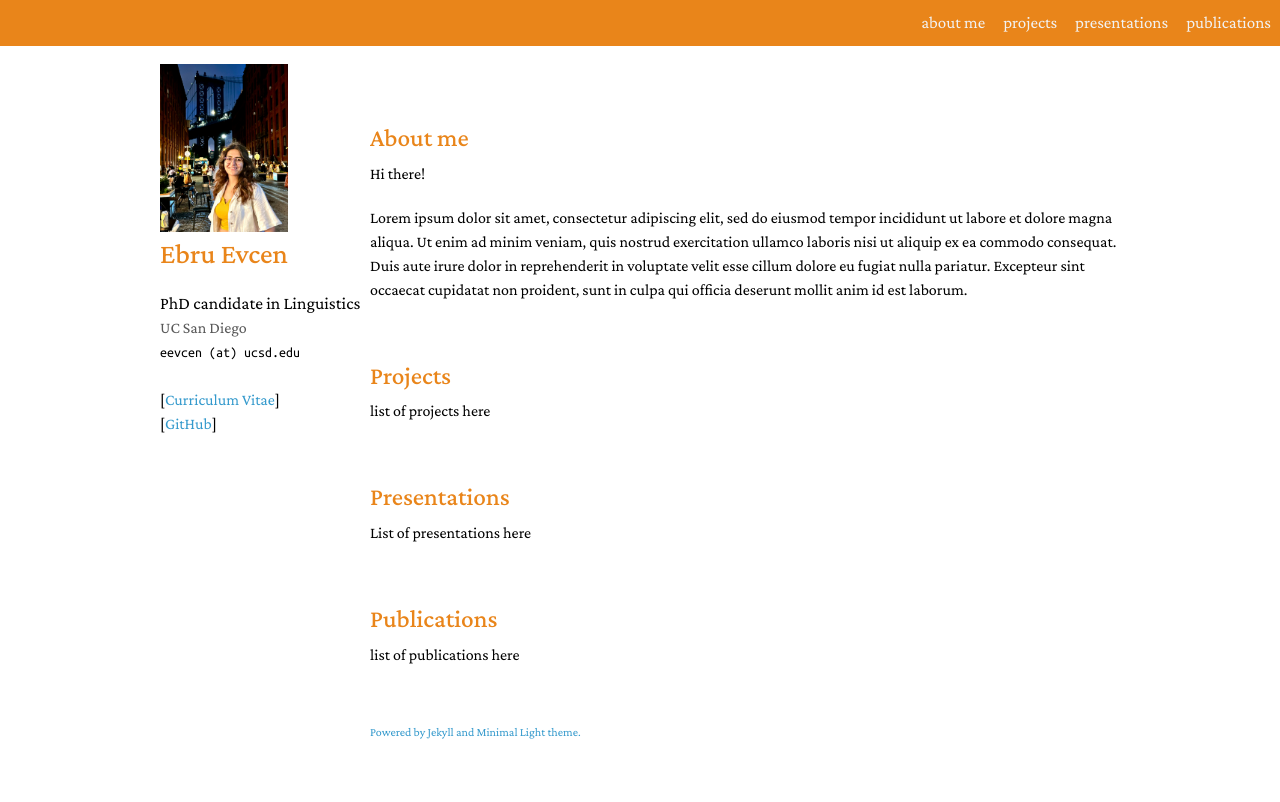
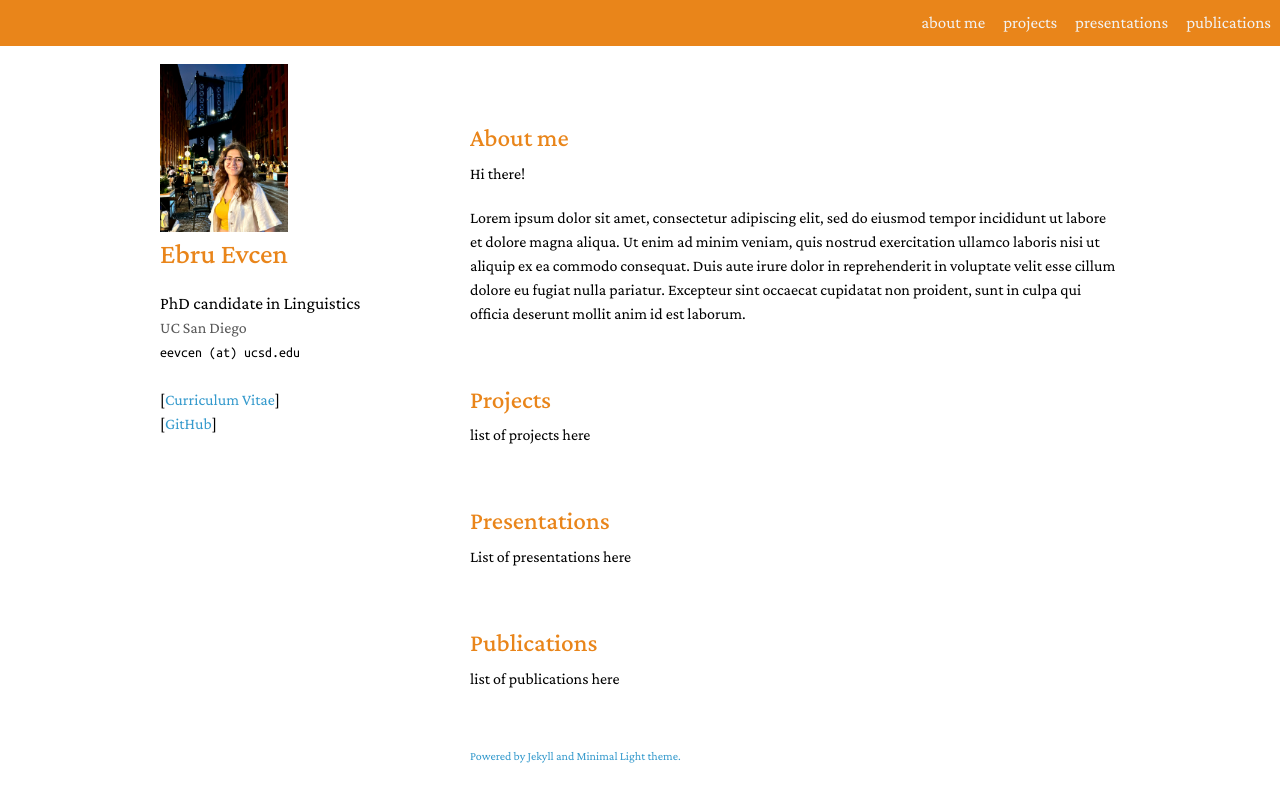
Before and after one commit to ebruevcen/ebruevcen.github.io, a Jekyll site: the page built from index.md, in a window 1280 px wide. Shown: the top 802 px of the page. Built offline with Jekyll 4.4.1, drawn with Linux system fonts in a browser that asks for light colours; a style sheet for code colours, icons or effects is not loaded.

Commit message:
Update minimal-light.scss

```diff
--- a/_sass/minimal-light.scss
+++ b/_sass/minimal-light.scss
@@ -127,7 +127,7 @@ header ul li + li + li { border-right: none; width: 89px; }
 header ul a strong { font-size: 14px; display: block; color: #222; }
 
 section {
-    width:750px;
+    width:650px;
     float:right;
     padding-top:4.0em;
     padding-bottom:50px;
```
